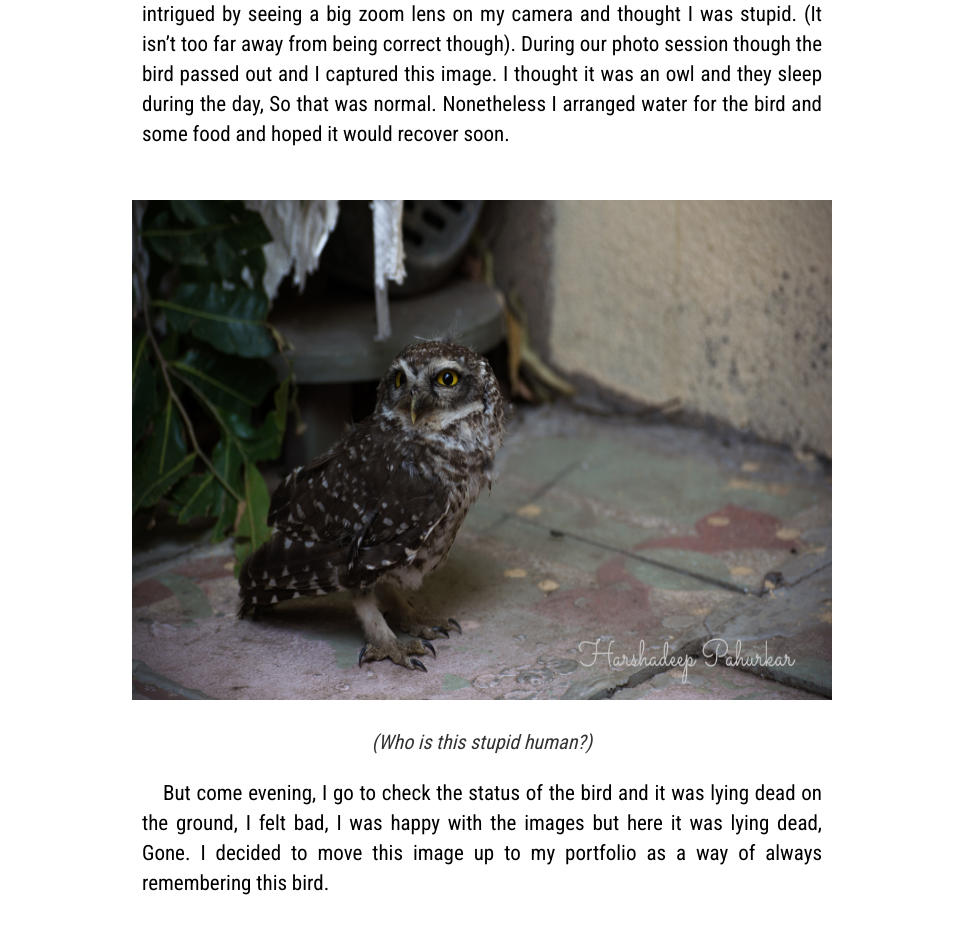
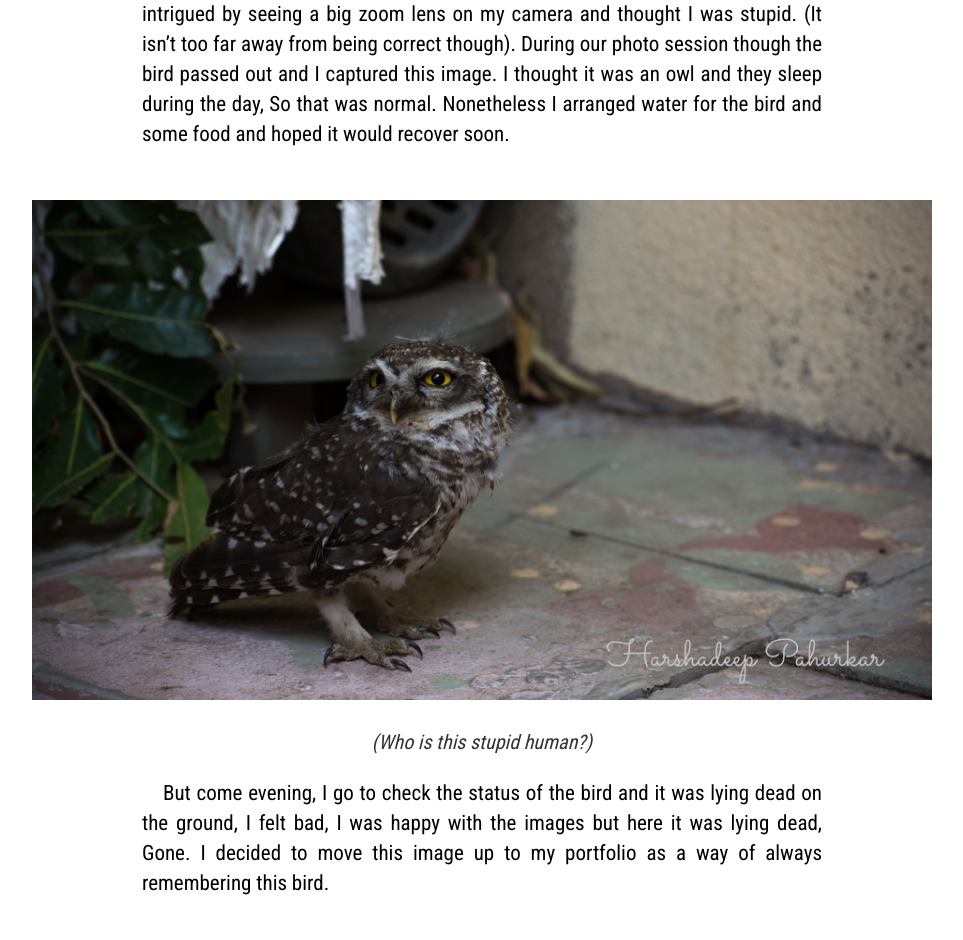
Before and after one commit to tayadehritik/aperturebase, a Django app: a page that uses templates/base.html in a window 1280 px wide. Shown: the part 1332-2272 px from the top of the page, without its empty margins (158-1121 px from the left). Run offline with Django 3.2, Linux system fonts and the light colour scheme; data comes from the database, SQL or seed files in the repository; some libraries are stand-ins or nearby versions; some web fonts are replaced.

Commit message:
images fixed

```diff
--- a/templates/base.html
+++ b/templates/base.html
@@ -176,7 +176,7 @@
             font-size: 30px;
           }
           .sizer{
-            width: 700px;
+            width: 900px;
             height: 500px;
           }
           .sizer-por{
```
